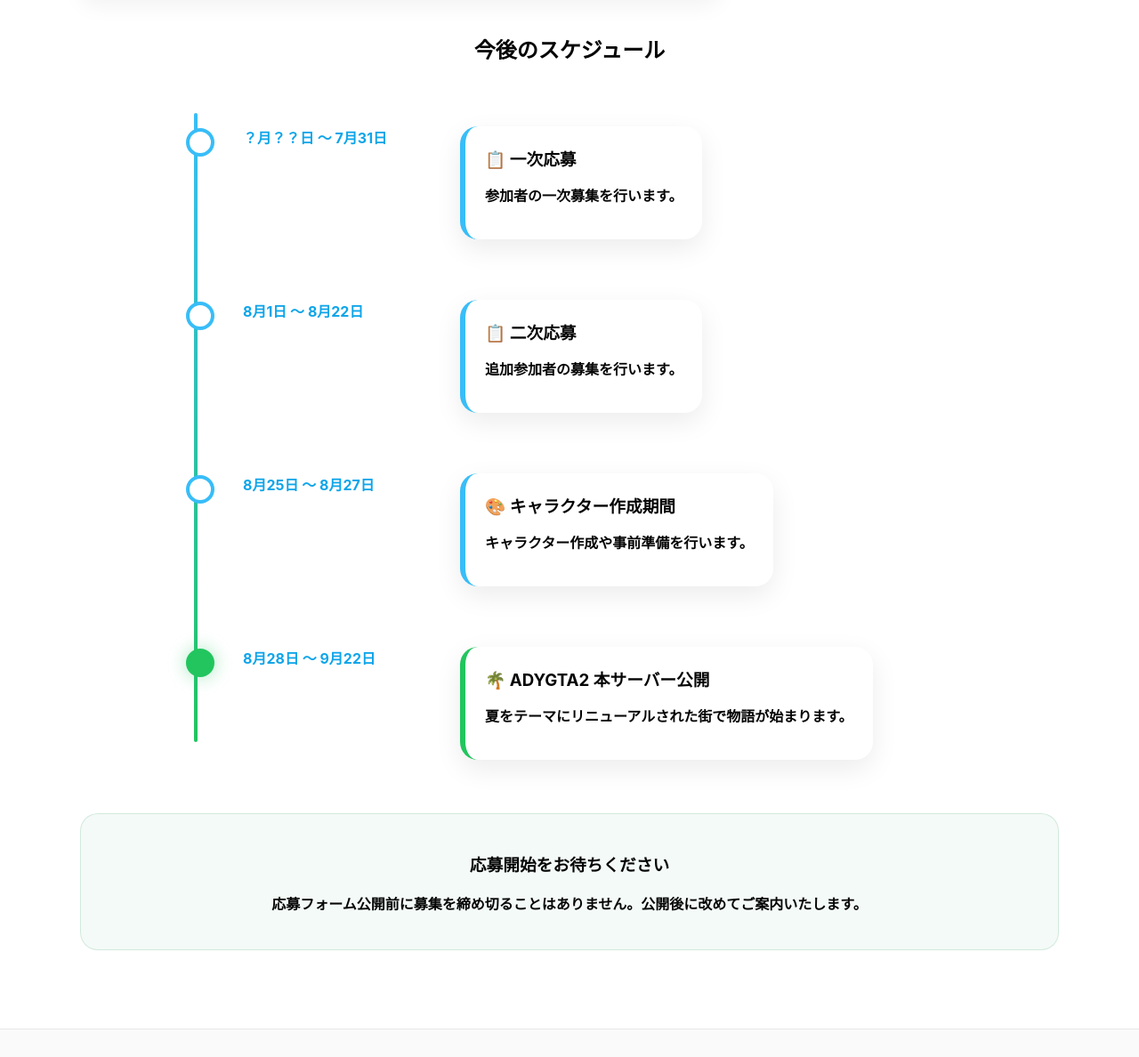
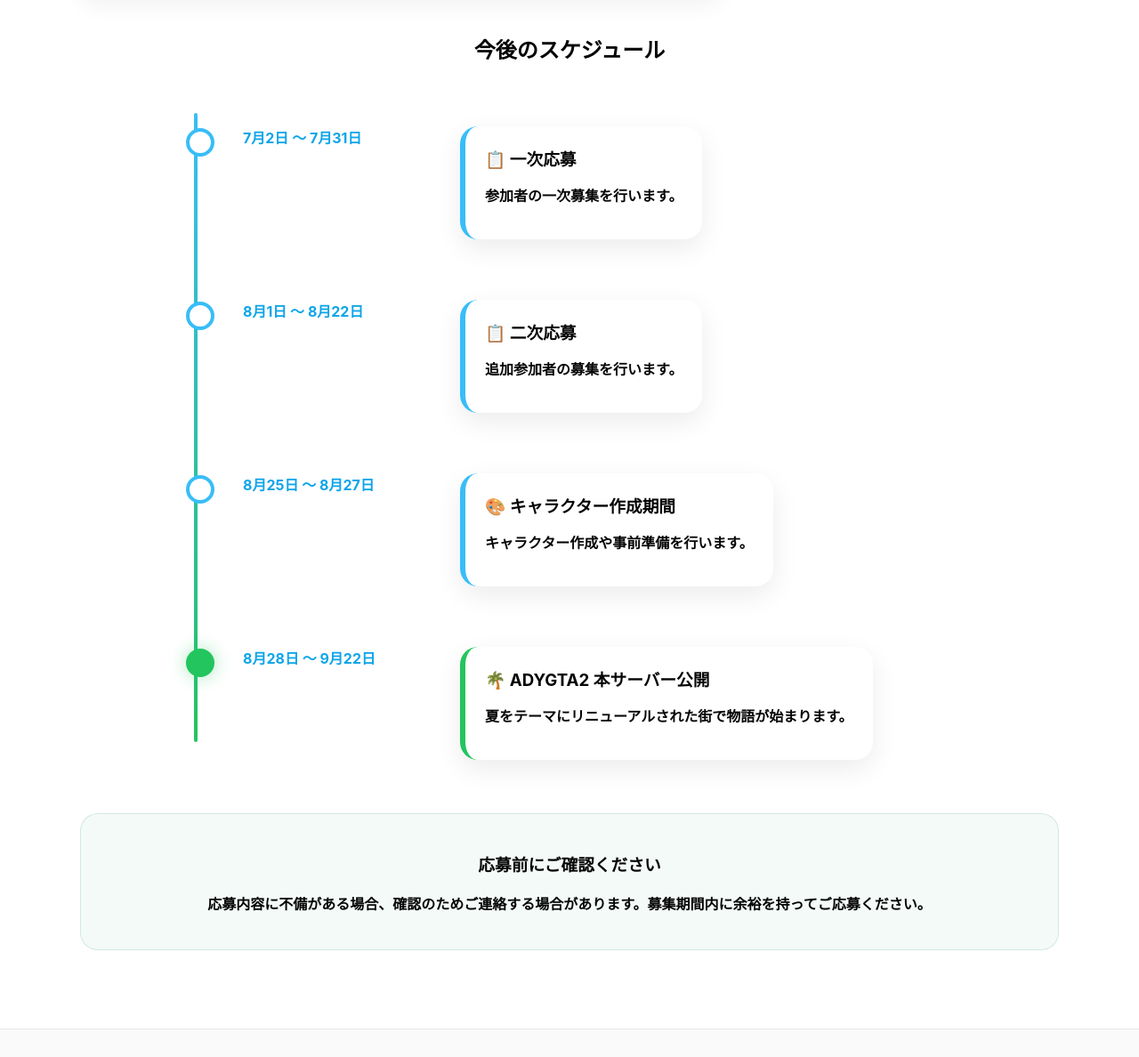
Before and after one commit to CAKEsuzuharu/ADYGTA2-Portal-Public, a website: page apply.html in a window 1280 px wide. Shown: the part 699-1887 px from the top of the page at 89% size. Drawn offline with Linux system fonts and the light colour scheme.

Commit message:
Update schedule dates and application notice text

```diff
--- a/apply.html
+++ b/apply.html
@@ -76,7 +76,7 @@
       <h2>今後のスケジュール</h2>
 
       <div class="timeline-item">
-        <div class="timeline-date">？月？？日 ～ 7月31日</div>
+        <div class="timeline-date">7月2日 ～ 7月31日</div>
         <div class="timeline-content">
           <h3>📋 一次応募</h3>
           <p>参加者の一次募集を行います。</p>
@@ -109,8 +109,8 @@
     </div>
 
     <div class="apply-notice">
-      <h3>応募開始をお待ちください</h3>
-      <p>応募フォーム公開前に募集を締め切ることはありません。公開後に改めてご案内いたします。</p>
+      <h3>応募前にご確認ください</h3>
+      <p>応募内容に不備がある場合、確認のためご連絡する場合があります。募集期間内に余裕を持ってご応募ください。</p>
     </div>
    </section>
 
```
